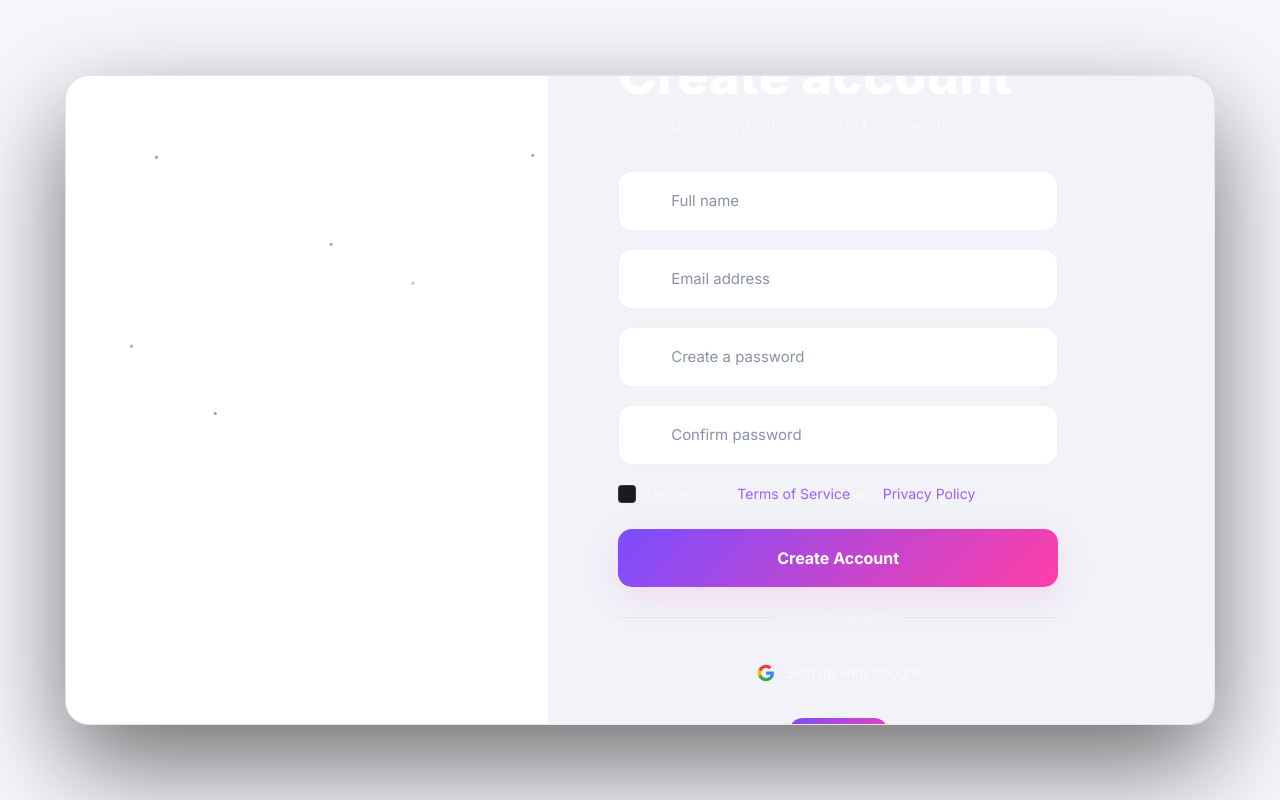
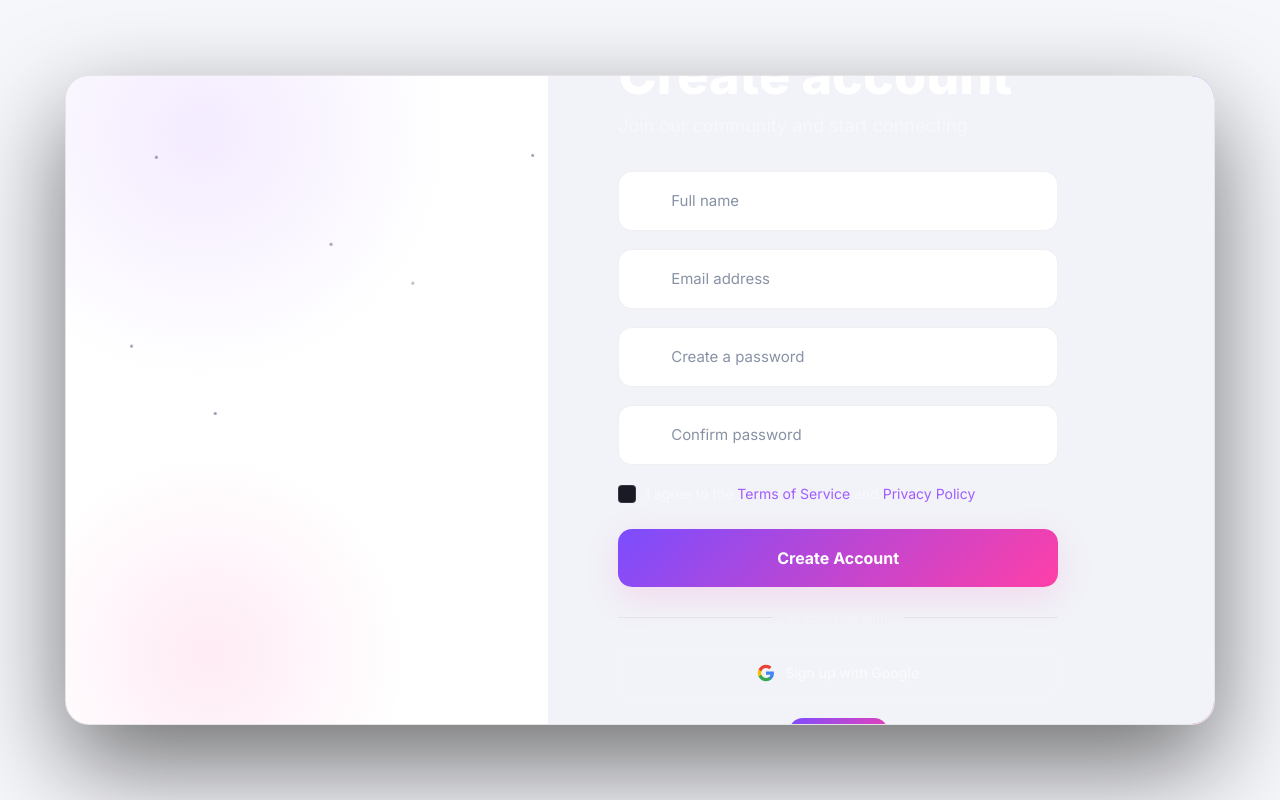
Before and after one commit to Aqibjadoon1/spark, a React (Vite) app: page /register in a window 1280 px wide. Built offline with nearby package versions, Linux system fonts and the light colour scheme; no server answers.

Commit message:
Add glow effect to left empty side of auth card

```diff
--- a/src/pages/auth/AuthPage.css
+++ b/src/pages/auth/AuthPage.css
@@ -22,6 +22,32 @@
   overflow: hidden;
   position: relative;
   display: flex;
+}
+
+.auth-card::before {
+  content: '';
+  position: absolute;
+  top: -30%;
+  left: -10%;
+  width: 500px;
+  height: 500px;
+  border-radius: 50%;
+  background: radial-gradient(circle, rgba(161,92,255,0.12), transparent 70%);
+  z-index: 0;
+  pointer-events: none;
+}
+
+.auth-card::after {
+  content: '';
+  position: absolute;
+  bottom: -20%;
+  left: -5%;
+  width: 400px;
+  height: 400px;
+  border-radius: 50%;
+  background: radial-gradient(circle, rgba(255,60,157,0.10), transparent 70%);
+  z-index: 0;
+  pointer-events: none;
 }
 
 /* ====== LEFT OVERLAY PANEL ====== */
```
